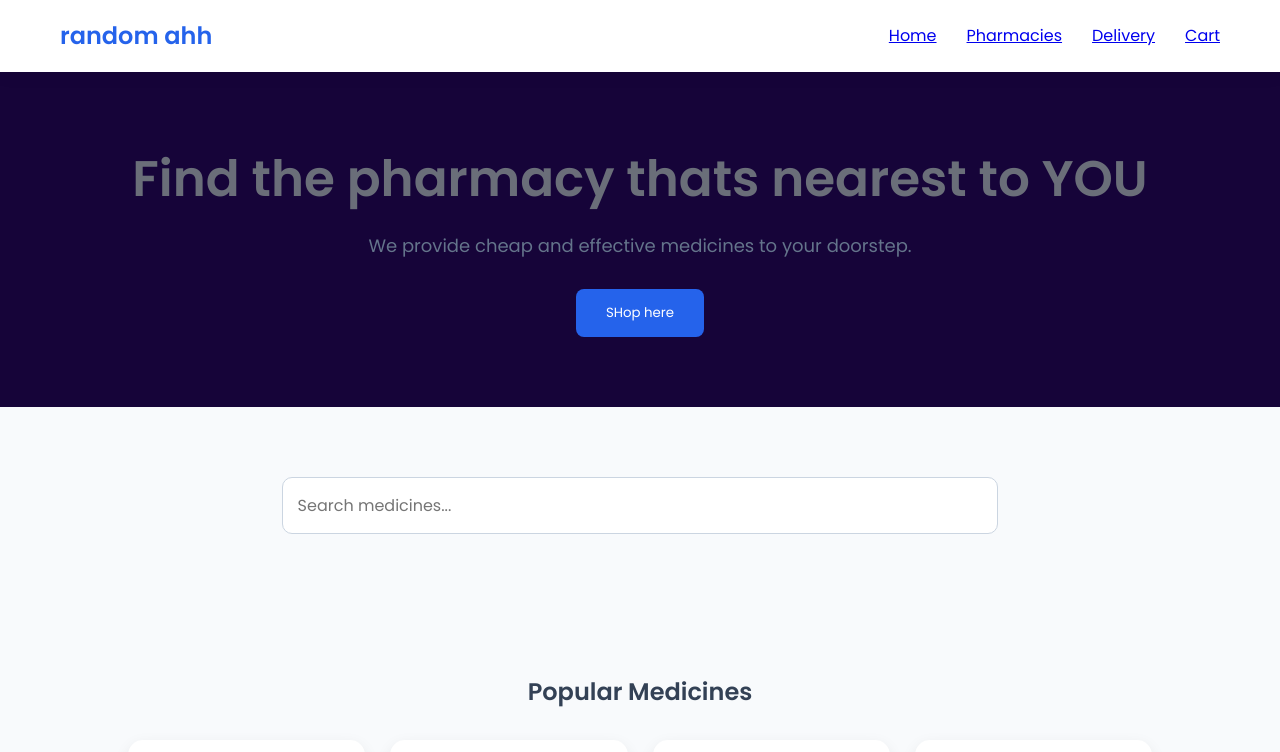
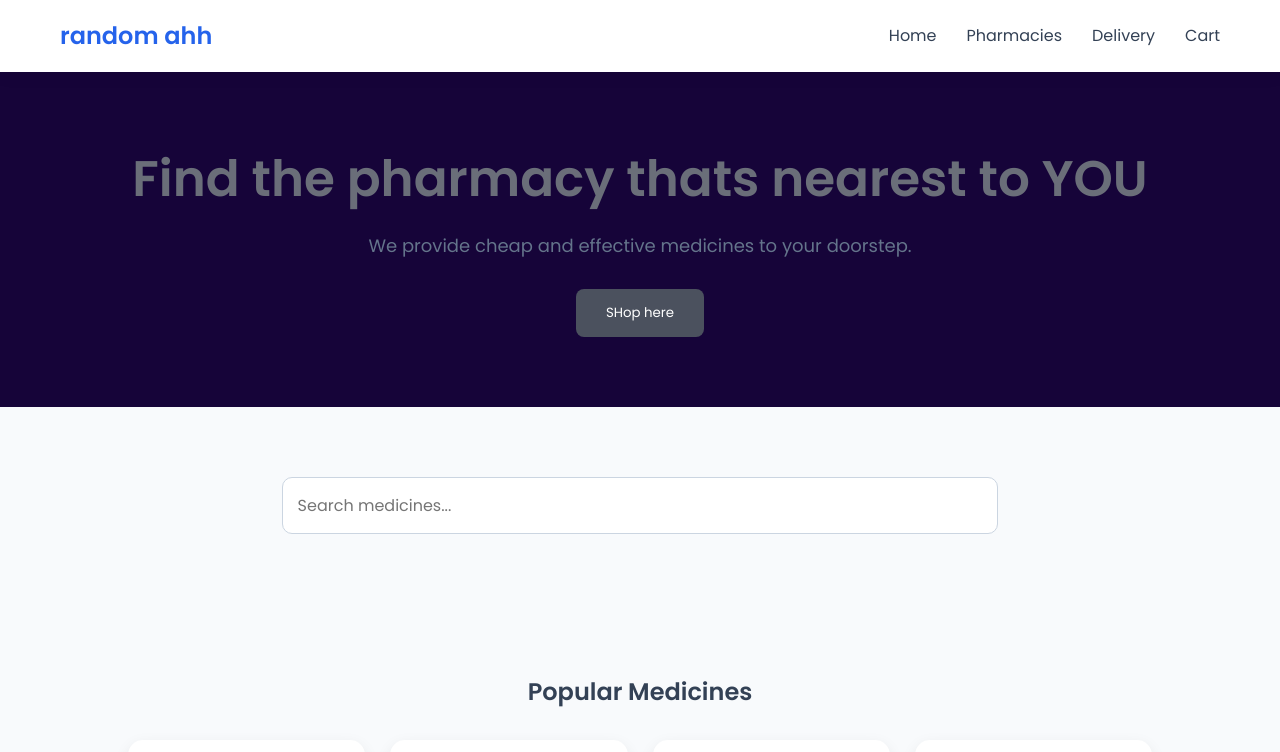
Before and after one commit to gowli16/MAIN-PROJECT, a React (Vite) app in the folder medelivery/: page / in a window 1280 px wide. Shown: the top 752 px of the page. Built offline with nearby package versions, Linux system fonts and the light colour scheme.

Commit message:
new card

```diff
--- a/medelivery/src/App.css
+++ b/medelivery/src/App.css
@@ -14,17 +14,26 @@ body{
 
 nav{
     display:flex;
-    justify-content:space-between;
+    justify-content:center;
     align-items:center;
     padding:18px 60px;
     background:white;
     box-shadow:0 3px 15px rgba(0,0,0,.08);
     position:sticky;
     top:0;
+    text-decoration:none;
+}
+
+#random
+{
+    text-decoration:none;
 }
 
 nav h2{
     color:#2563EB;
+    display:flex;
+    justify-content:left;
+    align-self:left;
 }
 
 nav ul{
@@ -42,6 +51,25 @@ nav li{
 
 nav li:hover{
     color:#2563EB;
+}
+
+nav a{
+    text-decoration:none;
+    color:#334155;
+}
+
+.navbaritems{
+    display:flex;
+    justify-content:center;
+    align-items:center;
+}
+
+.logo
+{
+    display:flex;
+    justify-content:left;
+    align-items:left;
+    flex:1;
 }
 
 section{
@@ -67,7 +95,7 @@ section{
 
 .hero button{
     margin-top:30px;
-    background:#2563EB;
+    background:#4b515e;
     color:white;
     border:none;
     padding:14px 30px;
@@ -189,3 +217,9 @@ footer{
     padding:25px;
     margin-top:50px;
 }
+
+.pharmacies{
+    display:grid;
+    grid-template-columns:repeat(auto-fit,minmax(220px,1fr));
+    gap:25px;
+}
--- a/medelivery/src/App.jsx
+++ b/medelivery/src/App.jsx
@@ -1,7 +1,7 @@
 import Navbar from "./components/Navbar";
 import Hero from "./components/Hero";
 import SearchBar from "./components/SearchBar";
-
+import Pharmacies from "./pages/pharmacies";
 import ProductList from "./components/ProductList";
 import "./App.css";
 
@@ -14,7 +14,7 @@ function App() {
             <Navbar />
             <Hero />
             <SearchBar />
-
+            <pharmacies />
             <ProductList />
 
         </>
--- a/medelivery/src/components/Navbar.jsx
+++ b/medelivery/src/components/Navbar.jsx
@@ -1,14 +1,17 @@
 function Navbar() {
     return (
         <nav>
-            <h2>random ahh</h2>
 
-            <ul>
-                <li><a href="/">Home</a></li>
-                <li><a href="/pharmacies">Pharmacies</a></li>
-                <li><a href="/delivery">Delivery</a></li>
-                <li><a href="/cart">Cart</a></li>
-            </ul>
+            <div class="logo"><h2>random ahh</h2></div>
+
+            <div class="navbaritems">
+                <ul>
+                    <li id="random"><a href="/">Home</a></li>
+                    <li><a href="/pharmacies">Pharmacies</a></li>
+                    <li><a href="/delivery">Delivery</a></li>
+                    <li><a href="/cart">Cart</a></li>
+                </ul>
+            </div>
         </nav>
     );
 
--- /dev/null
+++ b/medelivery/src/pages/pharmacies.jsx
@@ -0,0 +1,37 @@
+function Pharmacies()
+{
+    return(
+        <section className="pharmacies">
+            <h1>Pharmacies</h1>
+            <h2>These are the available pharmacies around the
+                amritapuri campus
+            </h2>
+            <div>
+                <h2>Pharmacy 1</h2>
+                <img src="pharmacy1.jpg" alt="Pharmacy 1" />
+                <p>Location : </p>
+                <p>Phone : </p>
+            </div>
+            <div>
+                <h2>Pharmacy 2</h2>
+                <img src="pharmacy2.jpg" alt="Pharmacy 2" />
+                <p>Location : </p>
+                <p>Phone : </p>
+            </div>
+            <div>
+                <h2>Pharmacy 3</h2>
+                <img src="pharmacy3.jpg" alt="Pharmacy 3" />
+                <p>Location : </p>
+                <p>Phone : </p>
+            </div>
+            <div>
+                <h2>Pharmacy 4</h2>
+                <img src="pharmacy4.jpg" alt="Pharmacy 4" />
+                <p>Location : </p>
+                <p>Phone : </p>
+            </div>
+        </section>
+    );
+}
+
+export default Pharmacies;
```
Also changed, not shown: medelivery/src/components/card.jsx (added, +9 -0 lines), medelivery/src/pages/cart.jsx (added, +13 -0 lines).
